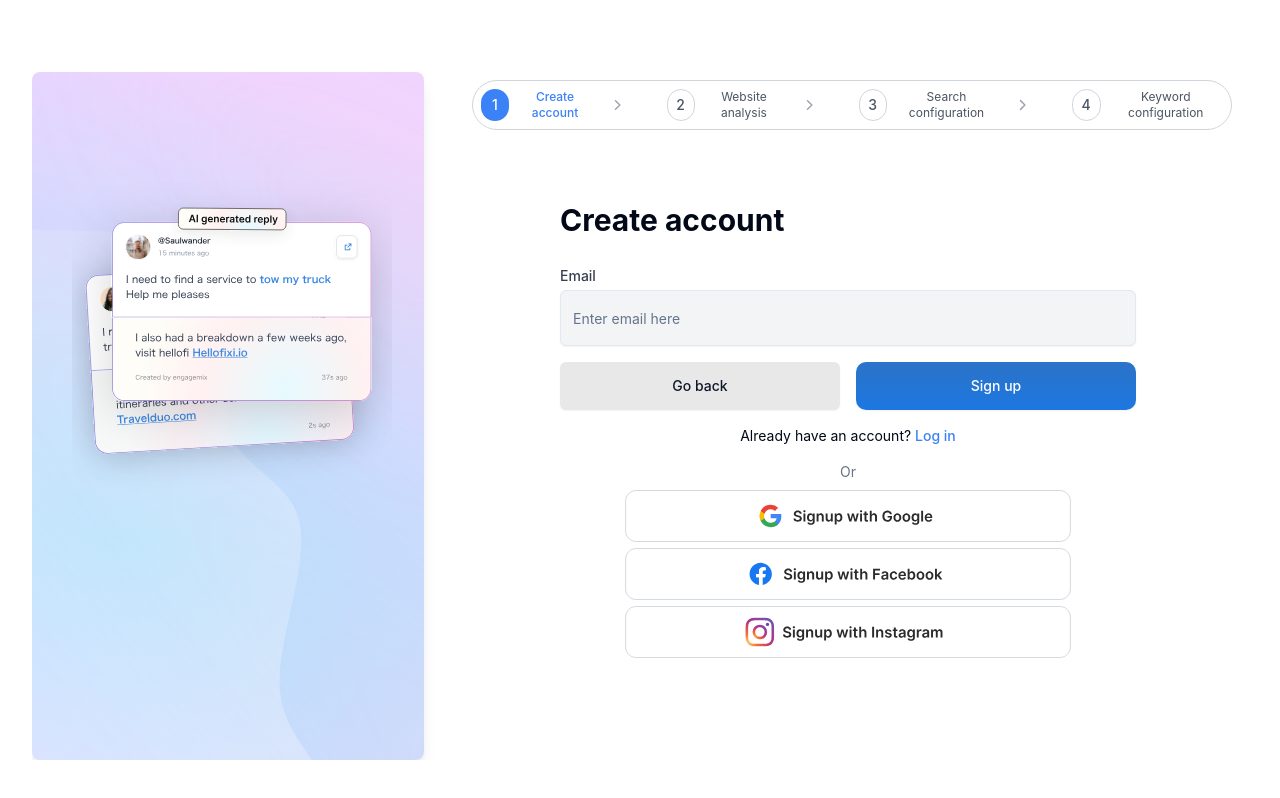
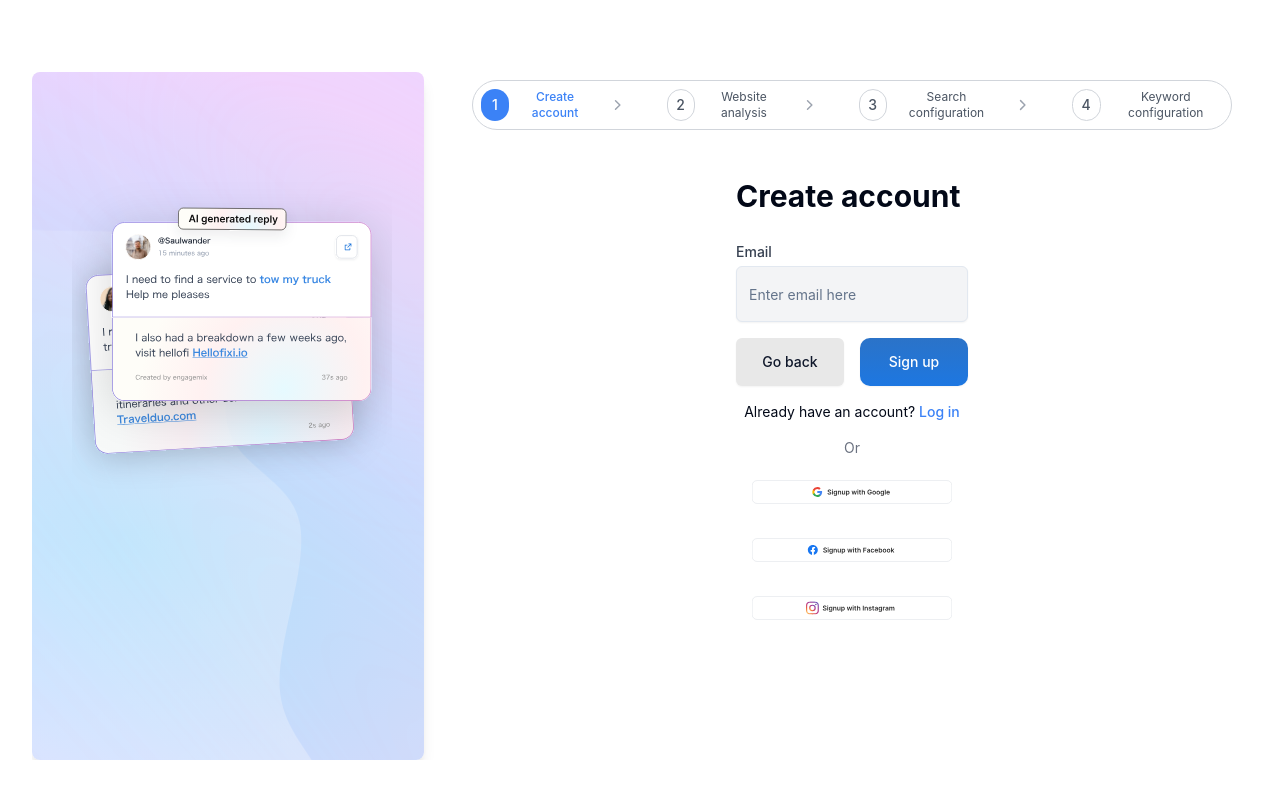
Before and after one commit to AyRawat/mirror_engagemix_recreate, a React (Vite) app: page /app in a window 1280 px wide. Built offline with nearby package versions, Linux system fonts and the light colour scheme.

Commit message:
Fixed app width

```diff
--- a/src/pages/ConfigurationPage.tsx
+++ b/src/pages/ConfigurationPage.tsx
@@ -45,7 +45,7 @@ export function ConfigurationPage() {
   return (
     <>
       <div className="h-[96vh] flex py-10 justify-center">
-        <div className="grid grid-cols-1 lg:grid-cols-[2fr_6fr] gap-8 w-full max-w-[1812px] max-h-screen overflow-hidden">
+        <div className="grid grid-cols-1 lg:grid-cols-[2fr_6fr] gap-8 w-full max-w-[1712px] max-h-screen overflow-hidden">
           {/* Left Column - Social Media Post Card */}
           <div
             className="bg-gradient-to-br p-4 rounded-lg shadow-lg relative"
@@ -73,7 +73,7 @@ export function ConfigurationPage() {
                   currentStep={currentStep}
                 />
               </div>
-              <div className="py-20 -mt-10 px-24 max-w-3xl">
+              <div className="py-20 -mt-16 mx-52 px-16 max-w-3xl">
                 {renderStepContent()}
               </div>
             </div>
```
Also changed, not shown: src/assets/Loading/Loader.svg (added).
